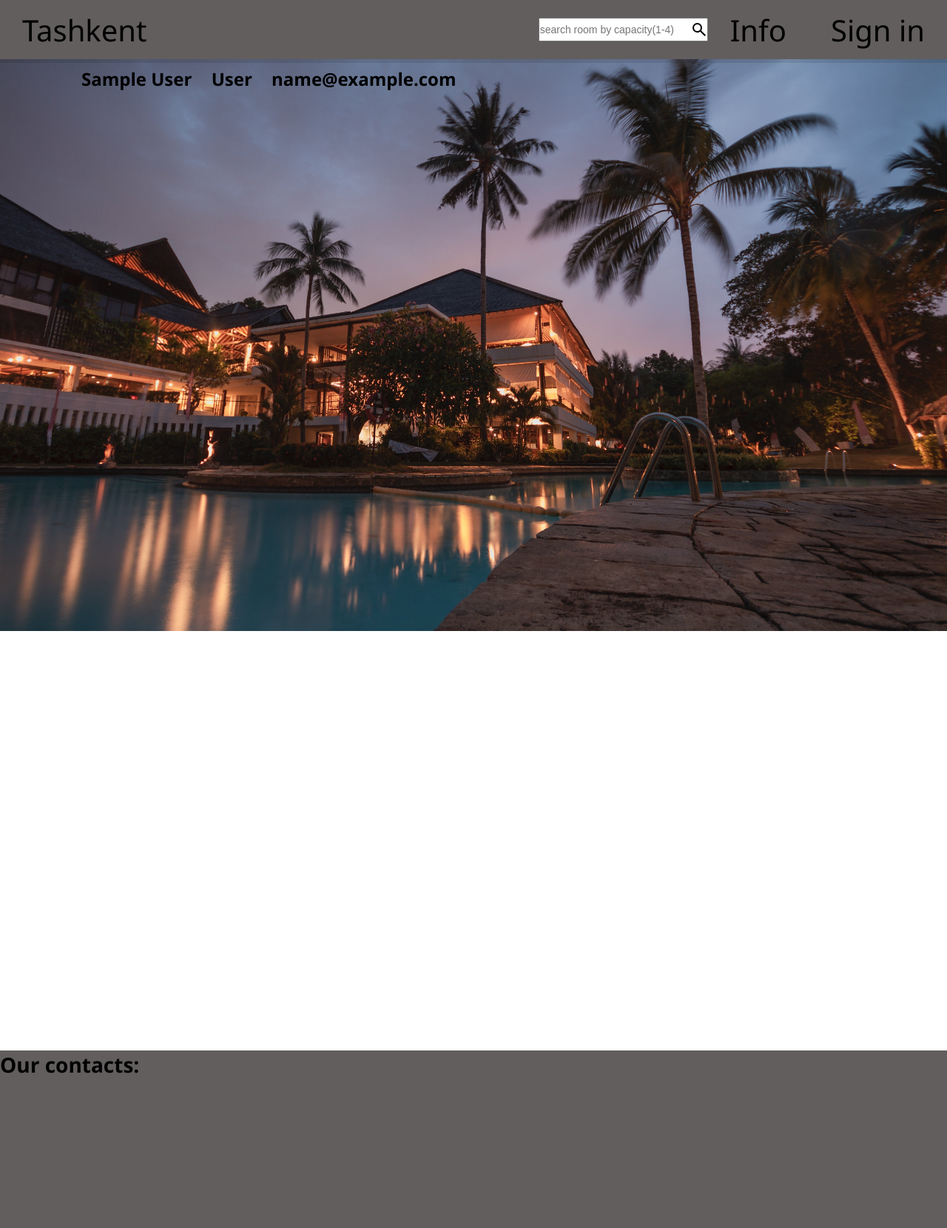
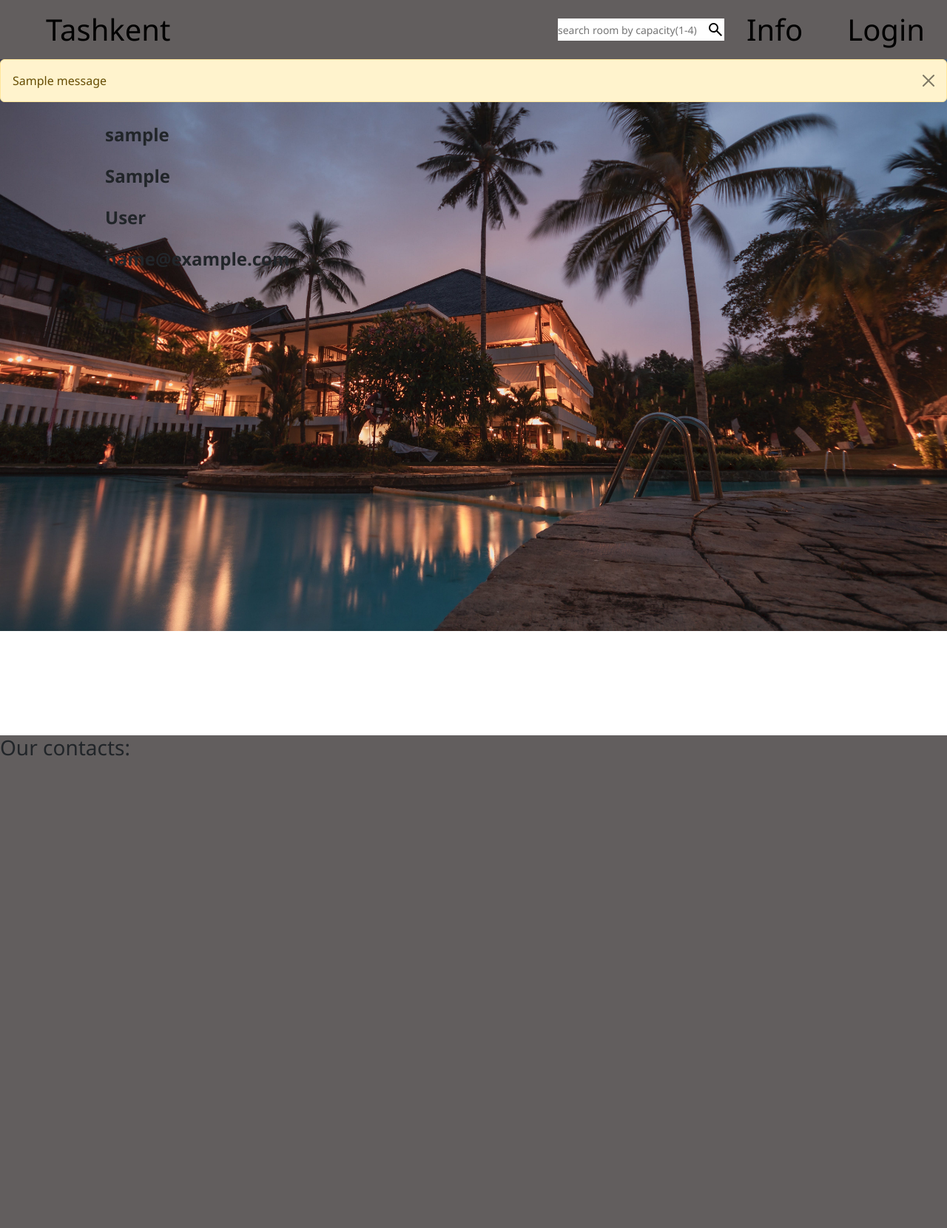
Before and after one commit to OleksandrKasapchuk/hotel_booking, a Django app: page /user-info/1 in a window 1280 px wide. Shown: the whole page at 74% size. After the commit the page ends 1022 px from the top, so only its background shows below. Run offline with Django 5.2, Linux system fonts and the light colour scheme; tables that the repository leaves empty hold one stand-in row (values such as "Sample post"); one stand-in notice (Sample message) is shown.

Commit message:
added login and logout options

```diff
--- a/booking/admin.py
+++ b/booking/admin.py
@@ -1,6 +1,5 @@
 from django.contrib import admin
-from booking.models import Booking, Room, User
+from booking.models import Booking, Room
 
 admin.site.register(Room)
 admin.site.register(Booking)
-admin.site.register(User)
--- a/booking/models.py
+++ b/booking/models.py
@@ -1,23 +1,19 @@
 from django.db import models
 from datetime import *
+from django.contrib.auth.models import User
 
-class User(models.Model):
-    name = models.CharField(max_length=50)
-    surname = models.CharField(max_length=50)
-    email = models.EmailField()
-    def __str__(self):
-        return self.name
 
 class Room(models.Model):
     number = models.IntegerField()
     capacity = models.IntegerField()
     location = models.TextField()
     available = models.BooleanField(default=True)
+    price = models.DecimalField(max_digits=10, decimal_places=2)
 
     class Meta:
         verbose_name = "Room"
         verbose_name_plural = "Rooms"
-        ordering = ["number", "available"]
+        ordering = ["available", "number", "-price"]
 
     def __str__(self):
         return f"Room #{self.number} for {self.capacity}"
--- a/booking/urls.py
+++ b/booking/urls.py
@@ -5,7 +5,8 @@ urlpatterns = [
     path("", booking_views.index, name="index"),
     path("hotel-info/", booking_views.hotel_info, name="hotel-info"),
     path("user-info/<int:pk>", booking_views.user_info, name="user-info"),
-    path("sign-in/", booking_views.sign_in, name="sign-in"),
+    path("login/", booking_views.login_user, name="login"),
+    path("logout/", booking_views.logout_user, name="logout"),
     path("rooms/", booking_views.show_rooms, name="rooms"),
     path("rooms/<int:room_id>", booking_views.get_room, name="room-details"),
     path("search-room/", booking_views.search_room, name="search-room"),
--- a/booking/views.py
+++ b/booking/views.py
@@ -1,17 +1,23 @@
 from django.shortcuts import render, redirect
 from booking.models import *
 from django.http import HttpResponse
+from django.contrib import messages
+from django.contrib.auth import authenticate, login, logout
+from django.contrib.auth.models import User
+
 
 def index(request):
     return render(
         request,
         "booking/index.html"
     )
+
 def hotel_info(request):
     return render(
         request,
         "booking/hotel_info.html"
     )
+
 def show_rooms(request):
     context = {"rooms": Room.objects.all(), "bookings": Booking.objects.all()}
     return render(
@@ -46,26 +52,22 @@ def search_room(request):
         return render(request, "booking/search_room.html")
 
 def book_room(request, room_id):
-    if request.method == "POST":
-        name = request.POST.get('name')
-        surname = request.POST.get('surname')
-        email = request.POST.get('email')
-        start_time = request.POST.get('start_time')
-        end_time = request.POST.get('end_time')
-        room = Room.objects.get(id=room_id)
-        room.available = False
-        room.save()
-        try:
-            user = User.objects.get(name=name, surname=surname, email=email)
-        except User.DoesNotExist:
-            user = User(name=name, surname=surname, email=email)
-            user.save()
-        booking = Booking.objects.create(user=user, room=room, start_time=start_time,end_time=end_time)
+    if request.user.is_authenticated:
+        if request.method == "POST":
+            start_time = request.POST.get('start_time')
+            end_time = request.POST.get('end_time')
+            room = Room.objects.get(id=room_id)
+            room.available = False
+            room.save()
+            user = request.user
+            booking = Booking.objects.create(user=user, room=room, start_time=start_time,end_time=end_time)
 
-        return redirect("booking-info", pk = booking.id)
+            return redirect("booking-info", pk = booking.id)
+        else:
+            context = {"room": Room.objects.get(id=room_id)}
+            return render(request, template_name="booking/book_room.html", context=context)
     else:
-        context = {"room": Room.objects.get(id=room_id)}
-        return render(request, template_name="booking/book_room.html", context=context)
+        return redirect("login")
 
 def show_booking_details(request, pk):
     try:
@@ -78,19 +80,30 @@ def show_booking_details(request, pk):
             status=404
         )
 
-def sign_in(request):
+def login_user(request):
     if request.method == "POST":
-        name = request.POST.get('sign-in-name')
-        surname = request.POST.get('sign-in-surname')
-        email = request.POST.get('sign-in-email')
-        try:
-            user = User.objects.get(name=name, surname=surname, email=email)
-        except User.DoesNotExist:
-            user = User(name=name, surname=surname, email=email)
-            user.save()
-        return redirect("user-info", pk=user.id)
+        username = request.POST.get("username")
+        name = request.POST.get('first_name')
+        surname = request.POST.get('last_surname')
+        email = request.POST.get('email')
+        password = request.POST.get('password')
+
+        user = authenticate(username=username, first_name=name, last_name=surname, email=email, password=password)
+
+        if user is not None:
+            login(request, user)
+            return redirect("index")
+        else:
+            messages.success(request, ("There was an error logging in, try again!"))
+            return redirect("login")
+
     else:
-        return render(request, "booking/authentication.html")
+        return render(request, "booking/login.html")
+
+def logout_user(request):
+    logout(request)
+    messages.success(request, ("You were logged out"))
+    return redirect("index")
 
 def user_info(request, pk):
     try:
--- a/static/css/style.css
+++ b/static/css/style.css
@@ -71,9 +71,11 @@ main > ul > li {
 footer {
     height: 30vh;
     background-color: rgb(98, 94, 94);
-    margin-top: 700px;
+    margin-top: 200px;
 }
-
+input {
+    font-size: 14px;
+}
 .capacity-form {
     position: relative;
     display: flex;
@@ -84,15 +86,51 @@ footer {
     align-items: end;
 }
 #room-capacity {
-    height: 55%;
+    height: 60%;
     width: 100%;
+    border: 0;
 }
 #room-capacity::placeholder {
     font-size: 14px;
+
 }
 .button-search {
     position: absolute;
     top: 13px;
     background: none;
     border: 0;
+    font-size: 14px;
 }
+.sidebar {
+    position: fixed;
+    top: 0;
+    right: 0;
+    height: 100vh;
+    width: 250px;
+    z-index: 999;
+    background-color: rgba(255, 255, 255, 0.2);
+    backdrop-filter: blur(10px);
+    box-shadow: -10px 0 10px rgba(0, 0, 0, 0.1);
+    display: none;
+    flex-direction: column;
+    align-items: flex-start;
+    justify-content: flex-start;
+}
+.sidebar li {
+    width: 100%;
+}
+.sidebar li .capacity-form {
+    padding: 0 0 0 20px;
+}
+.menu {
+    margin: 20px 20px 0 0;
+    display: none;
+}
+@media(max-width: 900px){
+    .hideOnMobile{
+        display: none;
+    }
+    .menu {
+        display: block;
+    }
+}
--- a/templates/booking/base.html
+++ b/templates/booking/base.html
@@ -5,23 +5,57 @@
     <meta name="viewport" content="width=device-width, initial-scale=1.0">
     <title>Hotel</title>
     {% load static %}
+    <link href="https://cdn.jsdelivr.net/npm/bootstrap@5.3.3/dist/css/bootstrap.min.css" rel="stylesheet" integrity="sha384-QWTKZyjpPEjISv5WaRU9OFeRpok6YctnYmDr5pNlyT2bRjXh0JMhjY6hW+ALEwIH" crossorigin="anonymous">
+    <script src="https://cdn.jsdelivr.net/npm/bootstrap@5.3.3/dist/js/bootstrap.bundle.min.js" integrity="sha384-YvpcrYf0tY3lHB60NNkmXc5s9fDVZLESaAA55NDzOxhy9GkcIdslK1eN7N6jIeHz" crossorigin="anonymous"></script>
     <link rel="stylesheet" href="{% static 'css/style.css' %}">
 </head>
 <body>
     <nav>
-        <ul>
+        <ul class="sidebar">
+            <li onclick=hideSideBar()><svg xmlns="http://www.w3.org/2000/svg" height="26" viewBox="0 -960 960 960" width="26"><path d="m256-200-56-56 224-224-224-224 56-56 224 224 224-224 56 56-224 224 224 224-56 56-224-224-224 224Z"/></svg></li>
             <li><a href="{% url 'index' %}">Tashkent</a></li>
             <li> {% include "booking/search_room.html" %} </li>
             <li><a href="{% url 'hotel-info' %}">Info</a></li>
             <li>
                 {% if request.user.is_authenticated %}
-                    <a href="">Log out</a>
+                    <a href="{% url 'logout' %}">Logout</a>
                 {% else %}
-                    <a href="{% url 'sign-in' %}">Sign in</a>
+                    <a href="{% url 'login' %}">Login</a>
             </li>
             {% endif %}
         </ul>
+        <ul>
+            <li><a href="{% url 'index' %}">Tashkent</a></li>
+            <li class="hideOnMobile"> {% include "booking/search_room.html" %} </li>
+            <li class="hideOnMobile"><a href="{% url 'hotel-info' %}">Info</a></li>
+            <li class="hideOnMobile">
+                {% if request.user.is_authenticated %}
+                    <a href="{% url 'logout' %}">Logout</a>
+                {% else %}
+                    <a href="{% url 'login' %}">Login</a>
+            </li>
+            {% endif %}
+            <li class="menu" onclick=showSideBar()><svg xmlns="http://www.w3.org/2000/svg" height="36" viewBox="0 -960 960 960" width="30"><path d="M120-240v-80h720v80H120Zm0-200v-80h720v80H120Zm0-200v-80h720v80H120Z"/></svg></li>
+        </ul>
     </nav>
+    <script>
+        function showSideBar() {
+            const sidebar = document.querySelector(".sidebar");
+            sidebar.style.display = "flex"
+        }
+        function hideSideBar() {
+            const sidebar = document.querySelector(".sidebar");
+            sidebar.style.display = "none"
+        }
+    </script>
+    {% if messages %}
+        {% for message in messages %}
+            <div class="alert alert-warning alert-dismissible fade show" role="alert">
+                {{ message }}
+                <button type="button" class="btn-close" data-bs-dismiss="alert" aria-label="Close"></button>
+            </div>
+        {% endfor %}
+    {% endif %}
     <main>
         {% block main %}
         {% endblock %}
--- a/templates/booking/booking_info.html
+++ b/templates/booking/booking_info.html
@@ -4,8 +4,8 @@
 <h1>Room {{ booking.room.number }}</h1>
 <h2>Capacity: {{ booking.room.capacity }} </h2>
 <h3>Location: {{ booking.room.location }} </h3>
-<h2>Name: {{booking.user.name}} </h2>
-<h2>Surname: {{booking.user.surname}} </h2>
+<h2>Name: {{booking.user.first_name}} </h2>
+<h2>Surname: {{booking.user.last_name}} </h2>
 <h3>Email: {{booking.user.email}} </h3>
 <h4>Start time: {{booking.start_time}} </h4>
 <h4>End time: {{booking.end_time}} </h4>
--- a/templates/booking/room_details.html
+++ b/templates/booking/room_details.html
@@ -1,7 +1,6 @@
 {% extends "booking/base.html" %}
 
 {% block main %}
-<h1>number: {{room.id}} </h1>
 <h1>Room {{ room.number }}</h1>
 <h2>Capacity: {{ room.capacity }} </h2>
 <h3>Location: {{ room.location }} </h3>
--- a/templates/booking/user_info.html
+++ b/templates/booking/user_info.html
@@ -3,8 +3,9 @@
 
 {% block main %}
 <ul>
-    <li>{{user.name}}</li>
-    <li>{{user.surname}}</li>
+    <li>{{user.username}}</li><br>
+    <li>{{user.first_name}}</li><br>
+    <li>{{user.last_name}}</li><br>
     <li>{{user.email}}</li>
 </ul>
 {% endblock %}
```
Also changed, not shown: templates/booking/authentication.html (deleted, +0 -15 lines), templates/booking/book_room.html (+1 -6 lines), templates/booking/login.html (added, +21 -0 lines), booking/migrations/0005_alter_room_options_room_price.py (added), booking/migrations/0006_alter_booking_user_delete_user.py (added).
